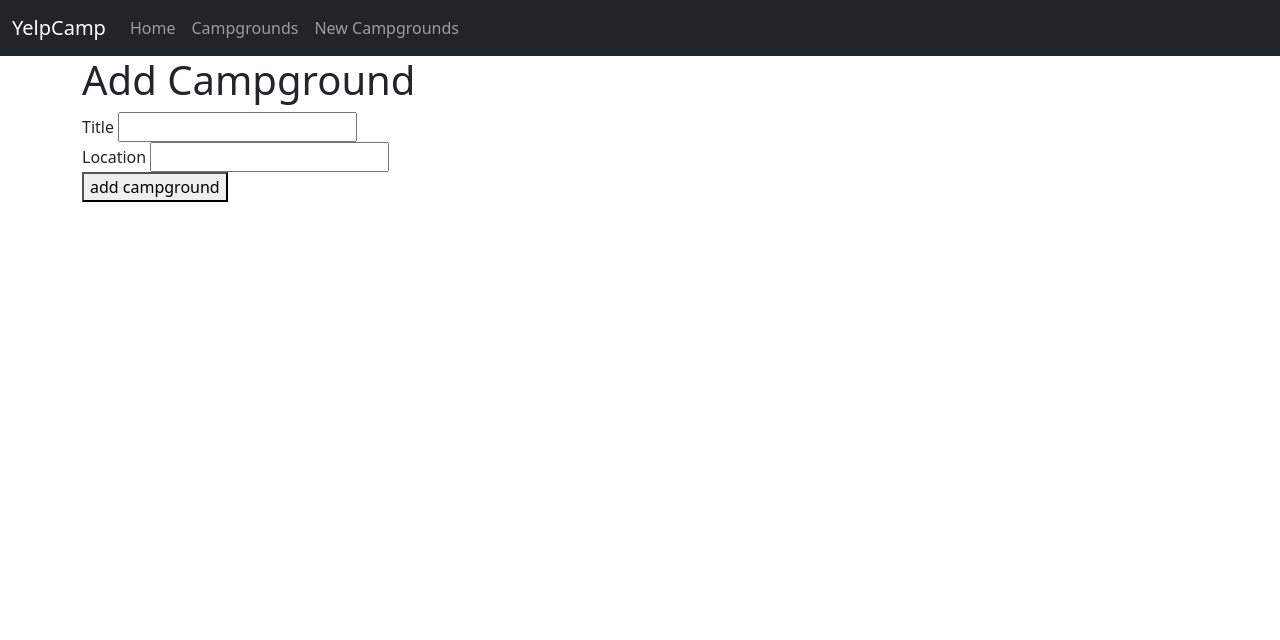
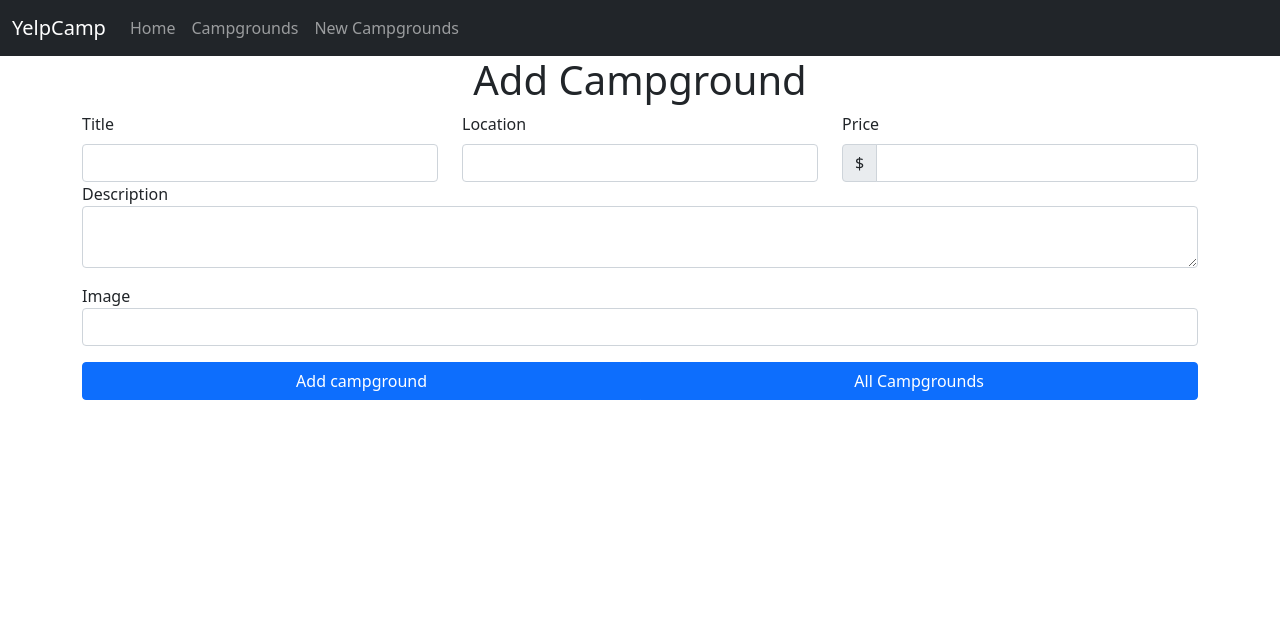
Before and after one commit to jamescervantes831/YelpCamp, a Node server app: page /campground/new in a window 1280 px wide. Shown: the top 640 px of the page. Run offline with Node 20, Linux system fonts and the light colour scheme; some libraries are stand-ins or nearby versions.

Commit message:
Added styles to all templates

```diff
--- a/views/campgrounds/index.ejs
+++ b/views/campgrounds/index.ejs
@@ -1,8 +1,8 @@
 <% layout('layouts/boilerplate') %>
-<h1>All Campgrounds</h1>
+<h1 class="text-center">All Campgrounds</h1>
 <a href="/campground/new">Create New Campground</a>
 <% for(let campground of campgrounds){ %>
-    <div class="card w-auto by-1">
+    <div class="card w-auto my-3">
         <img src=" <%= campground.image %> " class="card-img-top">
         <div class="card-body">
             <h5 class="card-title"><%= campground.title %></h5>
--- a/views/campgrounds/new.ejs
+++ b/views/campgrounds/new.ejs
@@ -1,13 +1,33 @@
 <% layout('layouts/boilerplate') %>
-<h1> Add Campground </h1>
-<form action="/campground" method="POST">
-    <div>
-        <label for="title">Title</label>
-        <input type="text" id="title" name="campground[title]">
-    </div>
-    <div>
-        <label for="location">Location</label>
-        <input type="text" id="location" name="campground[location]">
-    </div>
-    <button>add campground</button>
-</form>
+<div>
+    <h1 class="text-center"> Add Campground </h1>
+    <form action="/campground" method="POST" class="row">
+        <div class="col-md-4">
+            <label for="title" class="form-label">Title</label>
+            <input type="text" class="form-control" id="title" name="campground[title]">
+        </div>
+        <div class="col-md-4">
+            <label for="location" class="form-label">Location</label>
+            <input type="text" class="form-control" id="location" name="campground[location]">
+        </div>
+        <div class="col-md-4">
+            <label for="Price" class="form-label">Price</label>
+            <div class="input-group">
+                <div class="input-group-text">$</div>
+                <input type="text" class="form-control" id="Price" name="campground[Price]">
+            </div>
+        </div>
+        <div class="mb-3 col-md-12">
+            <label for="description">Description</label>
+            <textarea type="text" class="form-control" id="description" name="campground[description]"></textarea>
+        </div>
+        <div class="mb-3 col-md-12">
+            <label for="image">Image</label>
+            <input type="url" class="form-control" id="image" name="campground[image]">
+        </div>
+        <div class="btn-group">
+            <button type="submit" class="btn btn-primary">Add campground</button>
+            <a href="/campground" class="btn btn-primary">All Campgrounds</a>
+        </div>
+    </form>
+</div>
```
Also changed, not shown: views/campgrounds/edit.ejs (+32 -12 lines), views/campgrounds/show.ejs (+20 -11 lines).
